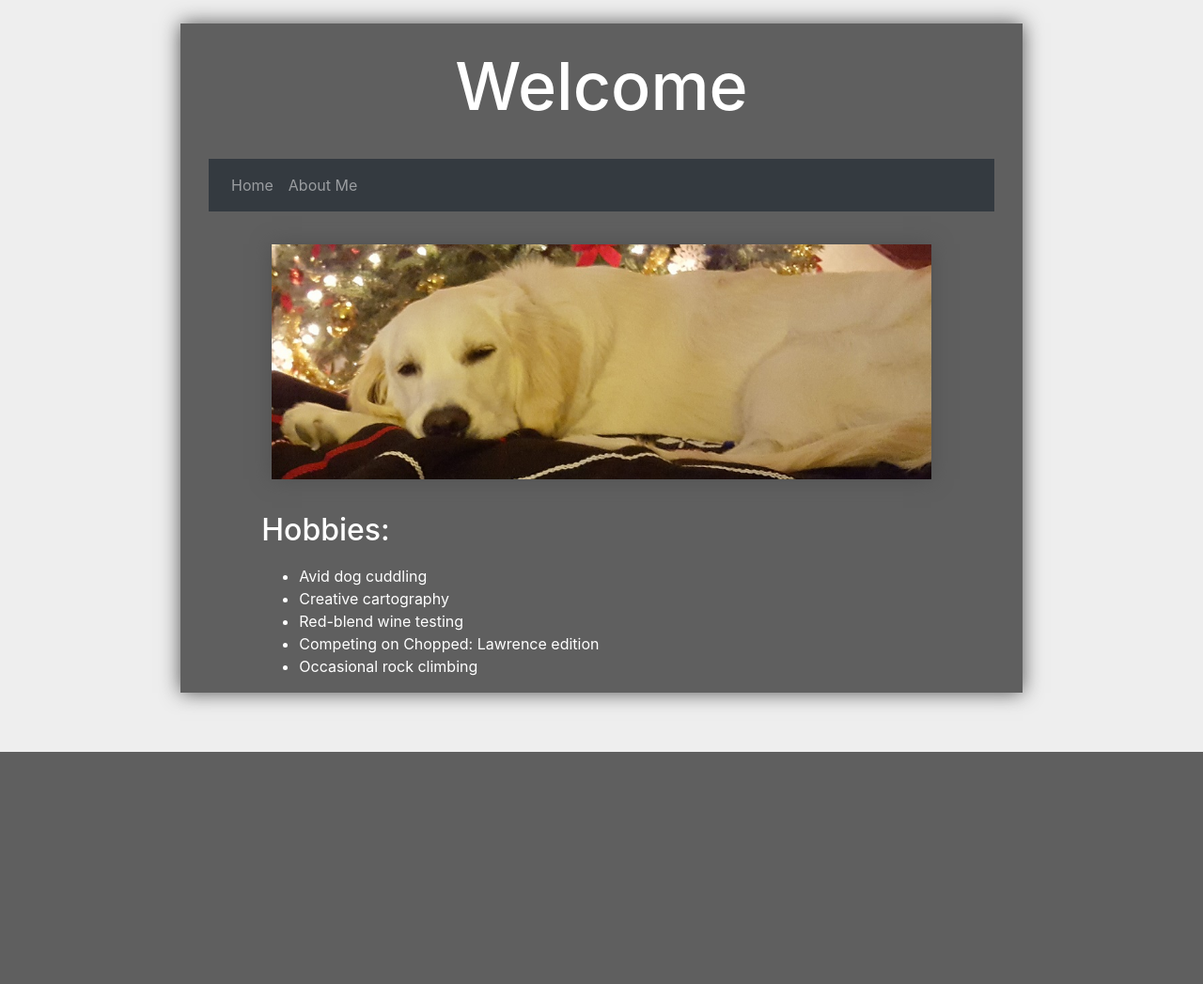
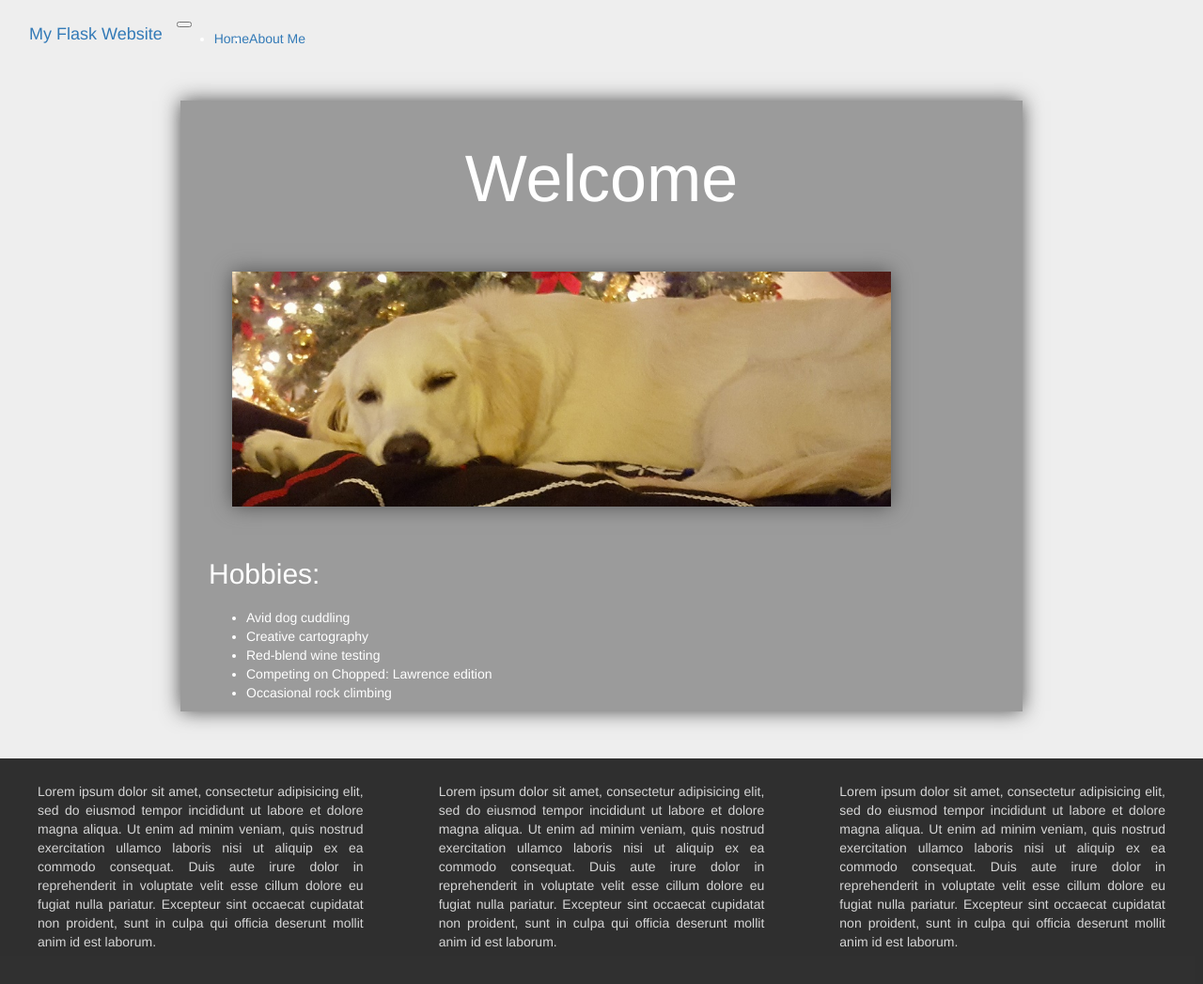
Before and after one commit to hbhowmick/Flask_AboutMe, a Flask app: page / in a window 1280 px wide. Shown: the whole page at 94% size. Before the commit the page ends 800 px from the top, so only its background shows below. Run offline with Flask 2, Linux system fonts and the light colour scheme; some libraries are stand-ins or nearby versions.

Commit message:
Added Flask Bootstrap 4 into templates

```diff
--- a/app/__init__.py
+++ b/app/__init__.py
@@ -1,9 +1,12 @@
 # importing Flask class from flask.py file
 from flask import Flask
+from flask_bootstrap import Bootstrap
 
 # creating an instance of the Flask class, in order to run this application
 # name parameter will default to folder name
 app = Flask(__name__)
 
+bootstrap = Bootstrap(app)
+
 # from the app folder, import the routes.py file, and startup at the index route
 from app import routes
--- a/app/routes.py
+++ b/app/routes.py
@@ -16,7 +16,7 @@
     return render_template('index.html', title='Home', heading=heading, hobbies=hobbies)
 
 
-
+@app.route('/about_me')
 @app.route('/about_me', methods=['GET'])
 def about_me():
     heading = 'Heather Bhowmick'
--- a/app/static/css/main.css
+++ b/app/static/css/main.css
@@ -1,10 +1,11 @@
 body {
+  overflow-x: hidden;
   color: white;
   background-color: rgba(200, 200, 200, 0.3);
 }
 
 .container {
-  background-color: rgba(0, 0, 0, 0.6);
+  background-color: rgba(100, 100, 100, 0.6);
   box-shadow: 0px 0px 20px #505050;
   margin: 0px auto;
   margin-top: 25px;
@@ -55,3 +56,17 @@
   box-shadow: 0px 0px 20px #505050;
   margin: 25px;
 }
+
+.top-margin-lg {
+  margin-top: 50px;
+}
+
+footer {
+  background-color: rgba(0, 0, 0, 0.8);
+}
+
+footer p {
+  color: rgba(255, 255, 255, 0.8);
+  padding: 25px;
+  text-align: justify;
+}
--- a/app/templates/base.html
+++ b/app/templates/base.html
@@ -1,52 +1,70 @@
-<!DOCTYPE html>
-<html lang="en" dir="ltr">
-  <head>
-    <meta charset="utf-8">
-    <title>{{ title }}</title>
+<!-- Inheriting base html from bootstrap's base file, which includes all necessary html tags -->
+{% extends 'bootstrap/base.html' %}
 
-    <!-- Attach Bootstrap 4 CSS -->
-    <link rel="stylesheet" href="https://maxcdn.bootstrapcdn.com/bootstrap/4.0.0/css/bootstrap.min.css" integrity="sha384-Gn5384xqQ1aoWXA+058RXPxPg6fy4IWvTNh0E263XmFcJlSAwiGgFAW/dAiS6JXm" crossorigin="anonymous">
+<!-- use blocks to customize base and other html files -->
+{% block title %}
+  My Flask Website
+{% endblock %}
 
-    <!--Attach CSS here -->
+
+{% block styles %}
+  {{ super() }}
   <link rel="stylesheet" href="../static/css/main.css">
-  </head>
+{% endblock %}
 
-  <body>
-    <div class='container'
-      <header>
+
+{% block scripts %}
+  {{ super() }}
+{% endblock %}
+
+
+{% block navbar %}
   <div class='row'>
     <div class="col-md-12">
-            {% block title %}{% endblock %}
       <nav class="navbar navbar-expand-lg navbar-dark bg-dark">
-	            <button class="navbar-toggler" type="button" data-toggle="collapse" data-target="#navbarNav" aria-controls="navbarNav" aria-expanded="false" aria-label="Toggle navigation"><span class="navbar-toggler-icon"></span>
+        <a class="navbar-brand" href="{{ url_for('index') }}">My Flask Website</a>
+        <button class="navbar-toggler" type="button" data-toggle="collapse" data-target="#navbarSupportedContent" aria-controls="navbarSupportedContent" aria-expanded="false" aria-label="Toggle navigation">
+          <span class="navbar-toggler-icon"></span>
         </button>
-              <div class="collapse navbar-collapse">
-	              <ul class="navbar-nav">
+
+        <div class="collapse navbar-collapse" id="navbarSupportedContent">
+          <ul class="navbar-nav mr-auto">
+            {% if title == 'Home' %}
+            <li class="nav-item active">
+            {% else %}
             <li class="nav-item">
-                    <a class="nav-link" href="{{ url_for('index') }}">Home</a>
+            {% endif %}
+              <a class="nav-link" href="{{ url_for('index') }}">Home <span class="sr-only">(current)</span></a>
             </li>
+            {% if title == 'About Me' %}
+            <li class="nav-item active">
+            {% else %}
             <li class="nav-item">
+            {% endif %}
               <a class="nav-link" href="{{ url_for('about_me') }}">About Me</a>
             </li>
           </ul>
         </div>
       </nav>
     </div> <!-- ends col 12 -->
+  </div> <!-- ends row for nav-->
+{% endblock %}
+
+{% block content %}
+  <!-- block app content allows us to keep base content that is similar to all files, i.e. a footer -->
+    {% block app_content %}{% endblock %}
+
+  <footer>
+      <div class="row top-margin-lg">
+        <div class="col-md-4">
+          <p>Lorem ipsum dolor sit amet, consectetur adipisicing elit, sed do eiusmod tempor incididunt ut labore et dolore magna aliqua. Ut enim ad minim veniam, quis nostrud exercitation ullamco laboris nisi ut aliquip ex ea commodo consequat. Duis aute irure dolor in reprehenderit in voluptate velit esse cillum dolore eu fugiat nulla pariatur. Excepteur sint occaecat cupidatat non proident, sunt in culpa qui officia deserunt mollit anim id est laborum.</p>
+        </div> <!-- ends col 4 -->
+        <div class="col-md-4">
+          <p>Lorem ipsum dolor sit amet, consectetur adipisicing elit, sed do eiusmod tempor incididunt ut labore et dolore magna aliqua. Ut enim ad minim veniam, quis nostrud exercitation ullamco laboris nisi ut aliquip ex ea commodo consequat. Duis aute irure dolor in reprehenderit in voluptate velit esse cillum dolore eu fugiat nulla pariatur. Excepteur sint occaecat cupidatat non proident, sunt in culpa qui officia deserunt mollit anim id est laborum.</p>
+        </div> <!-- ends col 4 -->
+        <div class="col-md-4">
+          <p>Lorem ipsum dolor sit amet, consectetur adipisicing elit, sed do eiusmod tempor incididunt ut labore et dolore magna aliqua. Ut enim ad minim veniam, quis nostrud exercitation ullamco laboris nisi ut aliquip ex ea commodo consequat. Duis aute irure dolor in reprehenderit in voluptate velit esse cillum dolore eu fugiat nulla pariatur. Excepteur sint occaecat cupidatat non proident, sunt in culpa qui officia deserunt mollit anim id est laborum.</p>
+        </div> <!-- ends col 4 -->
       </div> <!-- ends row -->
-      </header>
-
-      <main>
-        <div class='row'>
-          <div class="col-md-12">
-            {% block content %}{% endblock %}
-          </div>
-        </div>
-      </main>
-
-      <!-- Attach Bootstrap JS -->
-    		<script src="https://code.jquery.com/jquery-3.2.1.slim.min.js" integrity="sha384-KJ3o2DKtIkvYIK3UENzmM7KCkRr/rE9/Qpg6aAZGJwFDMVNA/GpGFF93hXpG5KkN" crossorigin="anonymous"></script>
-    		<script src="https://cdnjs.cloudflare.com/ajax/libs/popper.js/1.12.9/umd/popper.min.js" integrity="sha384-ApNbgh9B+Y1QKtv3Rn7W3mgPxhU9K/ScQsAP7hUibX39j7fakFPskvXusvfa0b4Q" crossorigin="anonymous"></script>
-    		<script src="https://maxcdn.bootstrapcdn.com/bootstrap/4.0.0/js/bootstrap.min.js" integrity="sha384-JZR6Spejh4U02d8jOt6vLEHfe/JQGiRRSQQxSfFWpi1MquVdAyjUar5+76PVCmYl" crossorigin="anonymous"></script>
-    </div> <!-- ends container -->
-  </body>
-</html>
+    </footer>
+{% endblock %}
--- a/app/templates/index.html
+++ b/app/templates/index.html
@@ -1,11 +1,16 @@
 {% extends 'base.html' %}
 
 {% block title %}
-  <h1>{{ heading }}</h1>
+  {{ super() }} - {{ heading }}
 {% endblock %}
 
 
-{% block content %}
+{% block app_content %}
+  <div class="container">
+    <div class="row">
+      <div class="col-md-12">
+        <h1>{{ heading }}</h1>
+
         <img src="../static/images/carson_asleep.jpg" class='mx-auto d-block' alt="Carson asleep">
 
         <!-- Render hobbies list being passed in using Jinja 2 syntax -->
@@ -15,5 +20,7 @@
           <li>{{ hobby }}</li>
           {% endfor %}
         </ul>
-
+      </div> <!-- ends col-md-12 -->
+    </div> <!-- ends row -->
+  </div> <!-- ends container -->
 {% endblock %}
```
Also changed, not shown: app/templates/about_me.html (+14 -6 lines). Lines whose indentation alone changed are shown as unchanged.
